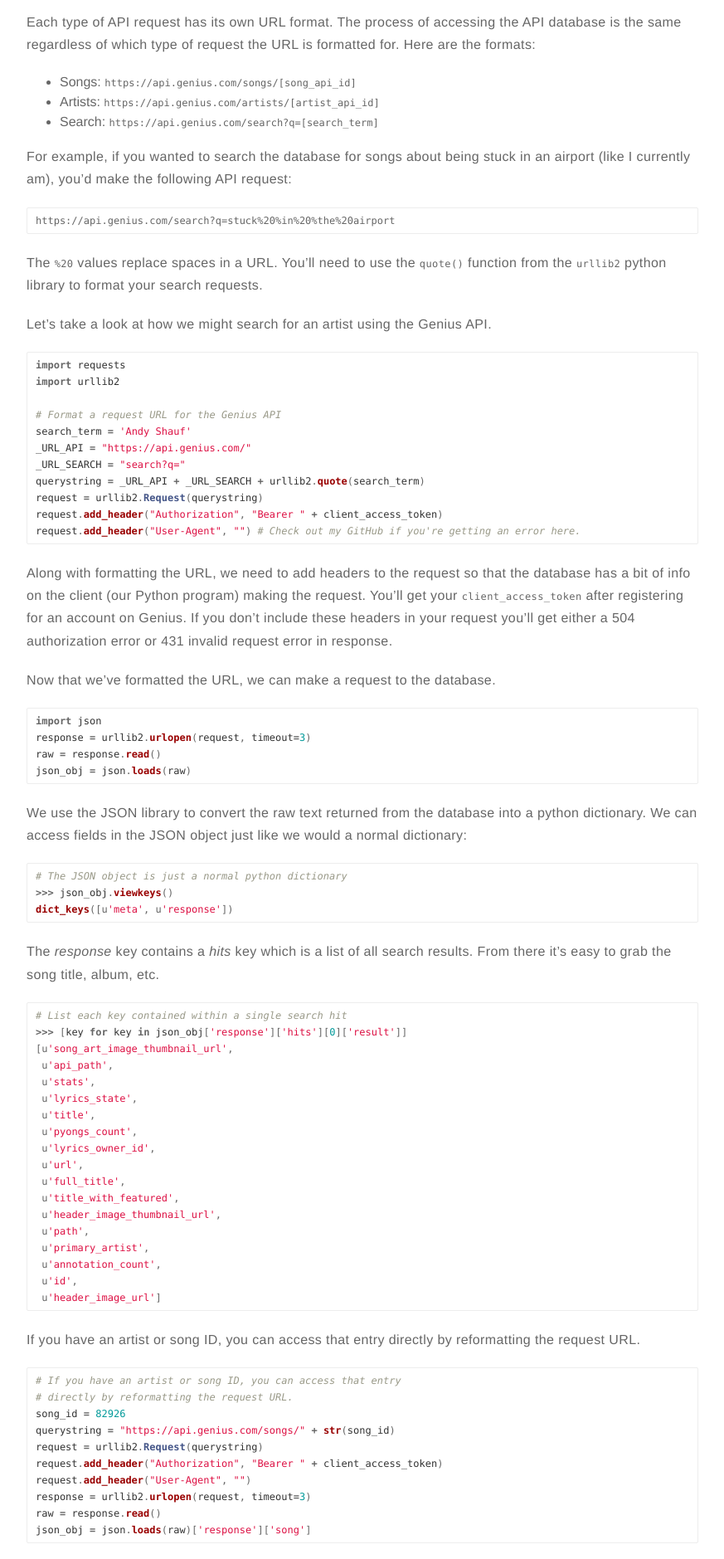
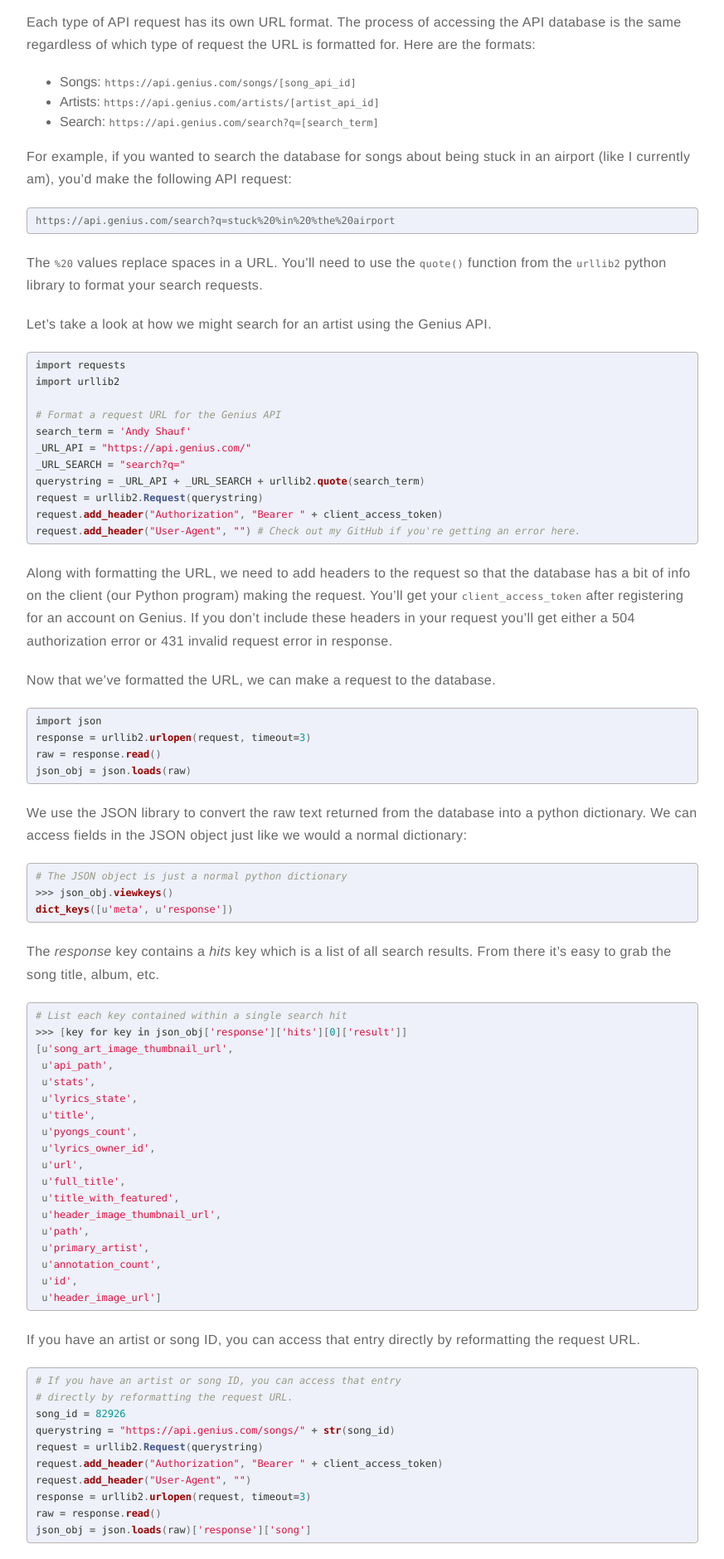
Before and after one commit to johnwmillr/johnwmillr.github.io, a Jekyll site: the page built from _posts/2017-08-21-scraping-genius-lyrics.markdown, in a window 1280 px wide. Shown: the part 1189-3068 px from the top of the page at 83% size, without its empty margins (203-1076 px from the left). Built offline with Jekyll 4.4.1, drawn with Linux system fonts in a browser that asks for light colours; comment, search, counter and statistics services are not loaded.

Commit message:
Change code block colors

```diff
--- a/_sass/base/general.sass
+++ b/_sass/base/general.sass
@@ -97,7 +97,6 @@
 	font-family: $fontMonospace
 	font-size: 12px
 	line-height: 20px
-	background: #fff
 	border-radius: 2px
 	border-radius: 2px
 
@@ -110,9 +109,9 @@
 	font-size: 1.2rem
 	line-height: 2rem
 	overflow: auto
-	background: #fff
-	border: 1px solid $epsilon
-	border-radius: 2px
+	background: #dbe1f175
+	border: 1px solid #b7b2b2
+	border-radius: 4px
 
 .wrapper-normal,
 .wrapper-large
```
Also changed, not shown: 1 other file.
